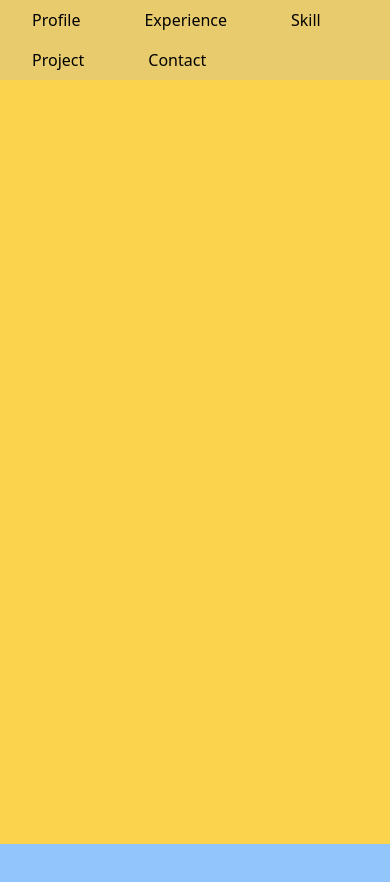
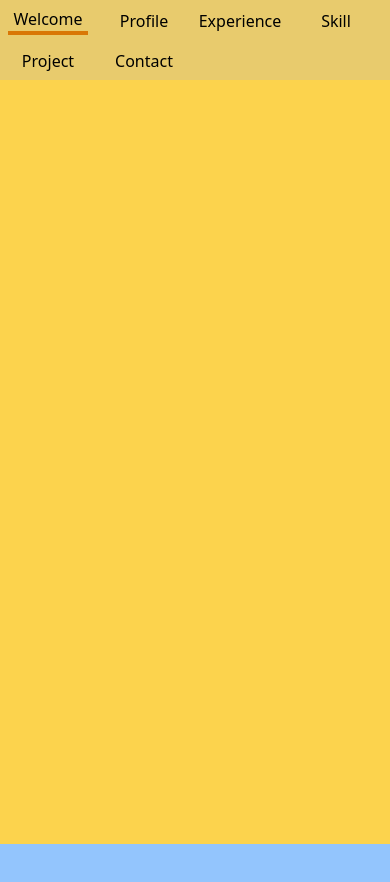
Before and after one commit to headshootcheng/mywebsite, a Next.js app: page / in a window 390 px wide. Shown: the top 882 px of the page. Built offline with nearby package versions, Linux system fonts and the light colour scheme.

Commit message:
Add scroll logic to nav Bar

```diff
--- a/components/Contact/Contact.tsx
+++ b/components/Contact/Contact.tsx
@@ -1,8 +1,9 @@
-import React from "react";
+/* eslint-disable react/display-name */
+import React, { ForwardedRef, forwardRef } from "react";
 import styles from "./Contact.module.scss";
 
-const Contact = () => {
-  return <div className={styles.contactWrapper}></div>;
-};
+const Contact = forwardRef((props, ref: ForwardedRef<HTMLDivElement>) => {
+  return <div className={styles.contactWrapper} ref={ref}></div>;
+});
 
 export default Contact;
--- a/components/Experience/Experience.tsx
+++ b/components/Experience/Experience.tsx
@@ -1,8 +1,9 @@
-import React from "react";
+/* eslint-disable react/display-name */
+import React, { ForwardedRef, forwardRef } from "react";
 import styles from "./Experience.module.scss";
 
-const Experience = () => {
-  return <div className={styles.experienceWrapper}></div>;
-};
+const Experience = forwardRef((props, ref: ForwardedRef<HTMLDivElement>) => {
+  return <div className={styles.experienceWrapper} ref={ref}></div>;
+});
 
 export default Experience;
--- a/components/MobileNavBar/MobileNavBar.module.scss
+++ b/components/MobileNavBar/MobileNavBar.module.scss
@@ -5,9 +5,14 @@
 
 .topbarRow{
     @apply flex flex-row items-center h-full flex-wrap ;
-    *{
-        @apply mx-4
-    }
+}
+
+.topbarOptionBox{
+    @apply mx-2 w-20 flex justify-center
+}
+
+.topbarOptionBoxActive{
+    @apply border-b-4 border-yellow-600;
 }
 
 .topbarOptionText{
--- a/components/MobileNavBar/MobileNavBar.tsx
+++ b/components/MobileNavBar/MobileNavBar.tsx
@@ -1,24 +1,28 @@
 import React from "react";
 import styles from "./MobileNavBar.module.scss";
-const MobileNavBar = () => {
+import { nav } from "../../utils/globalInterface";
+import ClassName from "classnames";
+interface Props {
+  navList: nav[];
+  currentPage: string;
+}
+const MobileNavBar = ({ navList, currentPage }: Props) => {
   return (
     <div className={styles.topbar}>
       <div className={styles.topbarRow}>
-        <div>
-          <span className={styles.topbarOptionText}>Profile</span>
-        </div>
-        <div>
-          <span className={styles.topbarOptionText}>Experience</span>
-        </div>
-        <div>
-          <span className={styles.topbarOptionText}>Skill</span>
-        </div>
-        <div>
-          <span className={styles.topbarOptionText}>Project</span>
-        </div>
-        <div>
-          <span className={styles.topbarOptionText}>Contact</span>
-        </div>
+        {navList.map(({ title, onPress }) => {
+          return (
+            <div
+              className={ClassName(styles.topbarOptionBox, {
+                [styles.topbarOptionBoxActive]: title === currentPage,
+              })}
+              onClick={onPress}
+              key={title}
+            >
+              <span className={styles.topbarOptionText}>{title}</span>
+            </div>
+          );
+        })}
       </div>
     </div>
   );
--- a/components/NavBar/NavBar.module.scss
+++ b/components/NavBar/NavBar.module.scss
@@ -1,5 +1,5 @@
 .navBar{
-    @apply fixed right-20  top-1/3  h-3/5 w-28
+    @apply fixed right-20  top-20 h-3/5 w-28
 }
 
 .navButtonWrapper{
@@ -11,11 +11,11 @@
 }
 
 .navBox{
-    @apply w-full h-20 flex items-center justify-center bg-gray-600;
+    @apply w-full h-20 flex items-center justify-center bg-red-300  cursor-pointer;
 }
 
 .navBoxActive{
-    @apply w-full h-20 flex items-center justify-center bg-green-400;
+    @apply  bg-green-400;
 }
 
 .navBoxText{
--- a/components/NavBar/NavBar.tsx
+++ b/components/NavBar/NavBar.tsx
@@ -3,8 +3,14 @@ import KeyboardArrowUpIcon from "@material-ui/icons/KeyboardArrowUp";
 import KeyboardArrowDownIcon from "@material-ui/icons/KeyboardArrowDown";
 import IconButton from "@material-ui/core/IconButton";
 import styles from "./NavBar.module.scss";
+import { nav } from "../../utils/globalInterface";
+import ClassName from "classnames";
+interface Props {
+  navList: nav[];
+  currentPage: string;
+}
 
-const NavBar = () => {
+const NavBar = ({ navList, currentPage }: Props) => {
   return (
     <div className={styles.navBar}>
       <div className={styles.navButtonWrapper}>
@@ -17,12 +23,19 @@ const NavBar = () => {
           <KeyboardArrowUpIcon style={{ color: "white" }} fontSize="large" />
         </IconButton>
       </div>
-      <div className={styles.navBox}>
-        <span className={styles.navBoxText}>Profile</span>
-      </div>
-      <div className={styles.navBoxActive}>
-        <span className={styles.navBoxText}>Experience</span>
-      </div>
+      {navList.map(({ title, onPress }) => {
+        return (
+          <div
+            className={ClassName(styles.navBox, {
+              [styles.navBoxActive]: title === currentPage,
+            })}
+            key={title}
+            onClick={onPress}
+          >
+            <span className={styles.navBoxText}>{title}</span>
+          </div>
+        );
+      })}
       <div className={styles.navButtonWrapper}>
         <IconButton
           style={{ outline: "none" }}
--- a/components/Profile/Profile.tsx
+++ b/components/Profile/Profile.tsx
@@ -1,8 +1,9 @@
-import React from "react";
+/* eslint-disable react/display-name */
+import React, { forwardRef } from "react";
 import styles from "./Profile.module.scss";
 
-const Profile = () => {
-  return <div className={styles.profileWrapper}></div>;
-};
+const Profile = forwardRef((props, ref: React.ForwardedRef<HTMLDivElement>) => {
+  return <div className={styles.profileWrapper} ref={ref}></div>;
+});
 
 export default Profile;
--- a/components/Project/Project.tsx
+++ b/components/Project/Project.tsx
@@ -1,8 +1,9 @@
-import React from "react";
+/* eslint-disable react/display-name */
+import React, { ForwardedRef, forwardRef } from "react";
 import styles from "./Project.module.scss";
 
-const Project = () => {
-  return <div className={styles.projectWrapper}></div>;
-};
+const Project = forwardRef((props, ref: ForwardedRef<HTMLDivElement>) => {
+  return <div className={styles.projectWrapper} ref={ref}></div>;
+});
 
 export default Project;
--- a/components/Skill/Skill.tsx
+++ b/components/Skill/Skill.tsx
@@ -1,8 +1,9 @@
-import React from "react";
+/* eslint-disable react/display-name */
+import React, { ForwardedRef, forwardRef } from "react";
 import styles from "./Skill.module.scss";
 
-const Skill = () => {
-  return <div className={styles.skillWrapper}></div>;
-};
+const Skill = forwardRef((props, ref: ForwardedRef<HTMLDivElement>) => {
+  return <div className={styles.skillWrapper} ref={ref}></div>;
+});
 
 export default Skill;
--- a/components/Welcome/Welcome.tsx
+++ b/components/Welcome/Welcome.tsx
@@ -1,8 +1,9 @@
-import React from "react";
+/* eslint-disable react/display-name */
+import React, { forwardRef } from "react";
 import styles from "./Welcome.module.scss";
 
-const Welcome = () => {
-  return <div className={styles.welcomeWrapper}></div>;
-};
+const Welcome = forwardRef((props, ref: React.ForwardedRef<HTMLDivElement>) => {
+  return <div className={styles.welcomeWrapper} ref={ref}></div>;
+});
 
 export default Welcome;
--- a/pages/index.tsx
+++ b/pages/index.tsx
@@ -1,4 +1,4 @@
-import React, { useState } from "react";
+import React, { useRef, useState, useMemo, useEffect } from "react";
 import Head from "next/head";
 import styles from "./main.module.scss";
 import { GetStaticProps } from "next";
@@ -18,18 +18,117 @@ interface Props {
   error: string;
 }
 const Home = (props: Props) => {
-  const [homeData, setHomeData] = useState<homedata>(props?.homeData || {});
-  const goToLinkedin = () => {
-    if (homeData?.linkedin) window.open(homeData.linkedin);
+  const welcomeRef = useRef<HTMLDivElement>(null);
+  const profileRef = useRef<HTMLDivElement>(null);
+  const experienceRef = useRef<HTMLDivElement>(null);
+  const skillRef = useRef<HTMLDivElement>(null);
+  const projectRef = useRef<HTMLDivElement>(null);
+  const contactRef = useRef<HTMLDivElement>(null);
+  // const [homeData, setHomeData] = useState<homedata>(props?.homeData || {});
+  // const goToLinkedin = () => {
+  //   if (homeData?.linkedin) window.open(homeData.linkedin);
+  // };
+
+  // const goToGitHub = () => {
+  //   if (homeData?.github) window.open(homeData.github);
+  // };
+
+  // const goToGitbook = () => {
+  //   if (homeData?.gitbook) window.open(homeData.gitbook);
+  // };
+
+  const navList = useMemo(
+    () => [
+      {
+        title: "Welcome",
+        onPress: () => {
+          window.scrollTo(0, welcomeRef.current.offsetTop);
+        },
+      },
+      {
+        title: "Profile",
+        onPress: () => {
+          window.scrollTo(0, profileRef.current.offsetTop);
+        },
+      },
+      {
+        title: "Experience",
+        onPress: () => {
+          window.scrollTo(0, experienceRef.current.offsetTop);
+        },
+      },
+      {
+        title: "Skill",
+        onPress: () => {
+          window.scrollTo(0, skillRef.current.offsetTop);
+        },
+      },
+      {
+        title: "Project",
+        onPress: () => {
+          window.scrollTo(0, projectRef.current.offsetTop);
+        },
+      },
+      {
+        title: "Contact",
+        onPress: () => {
+          window.scrollTo(0, contactRef.current.offsetTop);
+        },
+      },
+    ],
+    []
+  );
+
+  const [currentPage, setCurrentPage] = useState(navList[0].title || "Welcome");
+
+  const updatePostion = () => {
+    if (
+      window.pageYOffset >= welcomeRef.current.offsetTop &&
+      window.pageYOffset < profileRef.current.offsetTop
+    ) {
+      setCurrentPage(navList[0].title);
+      return;
+    }
+    if (
+      window.pageYOffset >= profileRef.current.offsetTop &&
+      window.pageYOffset < experienceRef.current.offsetTop
+    ) {
+      setCurrentPage(navList[1].title);
+      return;
+    }
+    if (
+      window.pageYOffset >= experienceRef.current.offsetTop &&
+      window.pageYOffset < skillRef.current.offsetTop
+    ) {
+      setCurrentPage(navList[2].title);
+      return;
+    }
+    if (
+      window.pageYOffset >= skillRef.current.offsetTop &&
+      window.pageYOffset < projectRef.current.offsetTop
+    ) {
+      setCurrentPage(navList[3].title);
+      return;
+    }
+    if (
+      window.pageYOffset >= projectRef.current.offsetTop &&
+      window.pageYOffset < contactRef.current.offsetTop
+    ) {
+      setCurrentPage(navList[4].title);
+      return;
+    }
+    if (window.pageYOffset >= contactRef.current.offsetTop) {
+      setCurrentPage(navList[5].title);
+      return;
+    }
   };
 
-  const goToGitHub = () => {
-    if (homeData?.github) window.open(homeData.github);
-  };
-
-  const goToGitbook = () => {
-    if (homeData?.gitbook) window.open(homeData.gitbook);
-  };
+  useEffect(() => {
+    window.addEventListener("scroll", updatePostion);
+    return () => {
+      window.removeEventListener("scroll", updatePostion);
+    };
+  }, []);
 
   return (
     <>
@@ -37,13 +136,17 @@ const Home = (props: Props) => {
         <title>Home</title>
       </Head>
       <div className={styles.wrapper}>
-        {isMobile() ? <MobileNavBar /> : <NavBar />}
-        <Welcome />
-        <Profile />
-        <Experience />
-        <Skill />
-        <Project />
-        <Contact />
+        {isMobile() ? (
+          <MobileNavBar navList={navList} currentPage={currentPage} />
+        ) : (
+          <NavBar navList={navList} currentPage={currentPage} />
+        )}
+        <Welcome ref={welcomeRef} />
+        <Profile ref={profileRef} />
+        <Experience ref={experienceRef} />
+        <Skill ref={skillRef} />
+        <Project ref={projectRef} />
+        <Contact ref={contactRef} />
       </div>
     </>
   );
--- a/utils/globalInterface.ts
+++ b/utils/globalInterface.ts
@@ -10,6 +10,11 @@ export interface homedata {
   linkedin: string;
   gitbook: string;
   github: string;
+}
+
+export interface nav {
+  title: string;
+  onPress: () => void;
 }
 
 export interface projectdata {
```
